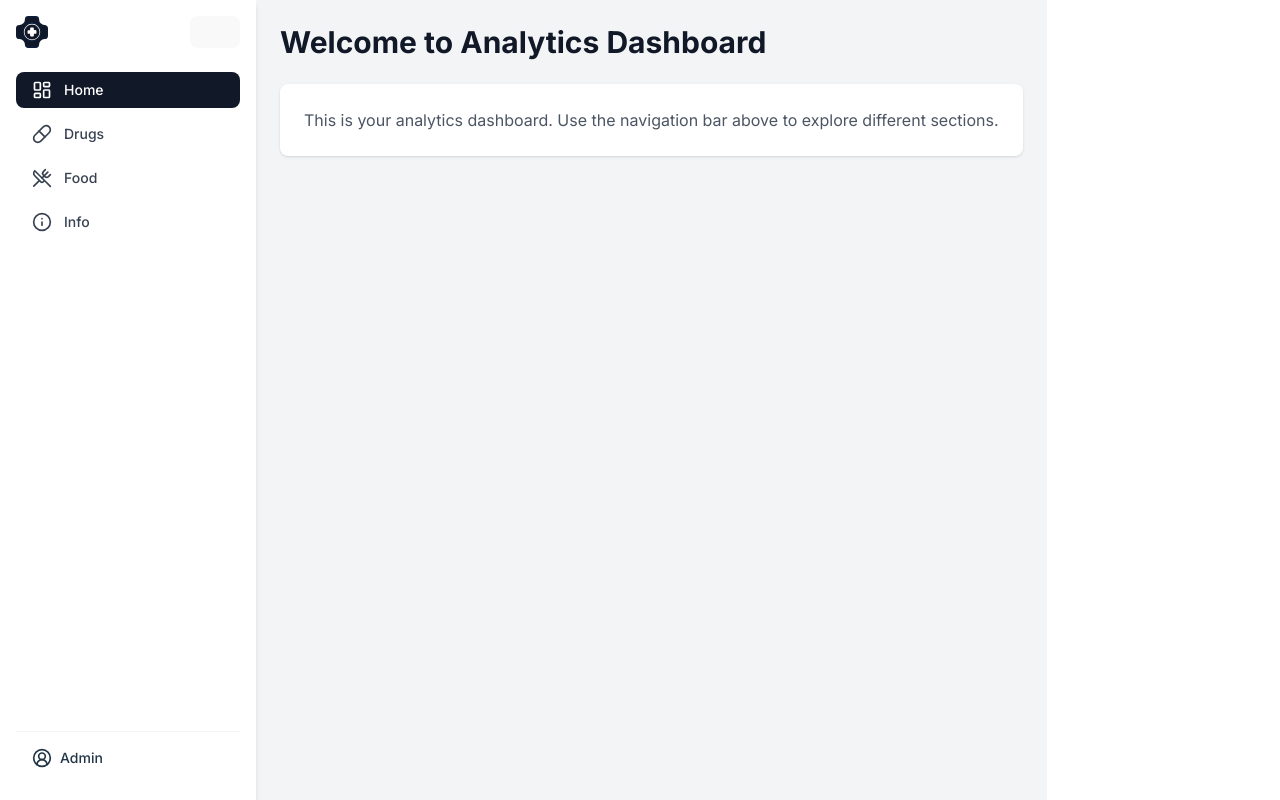
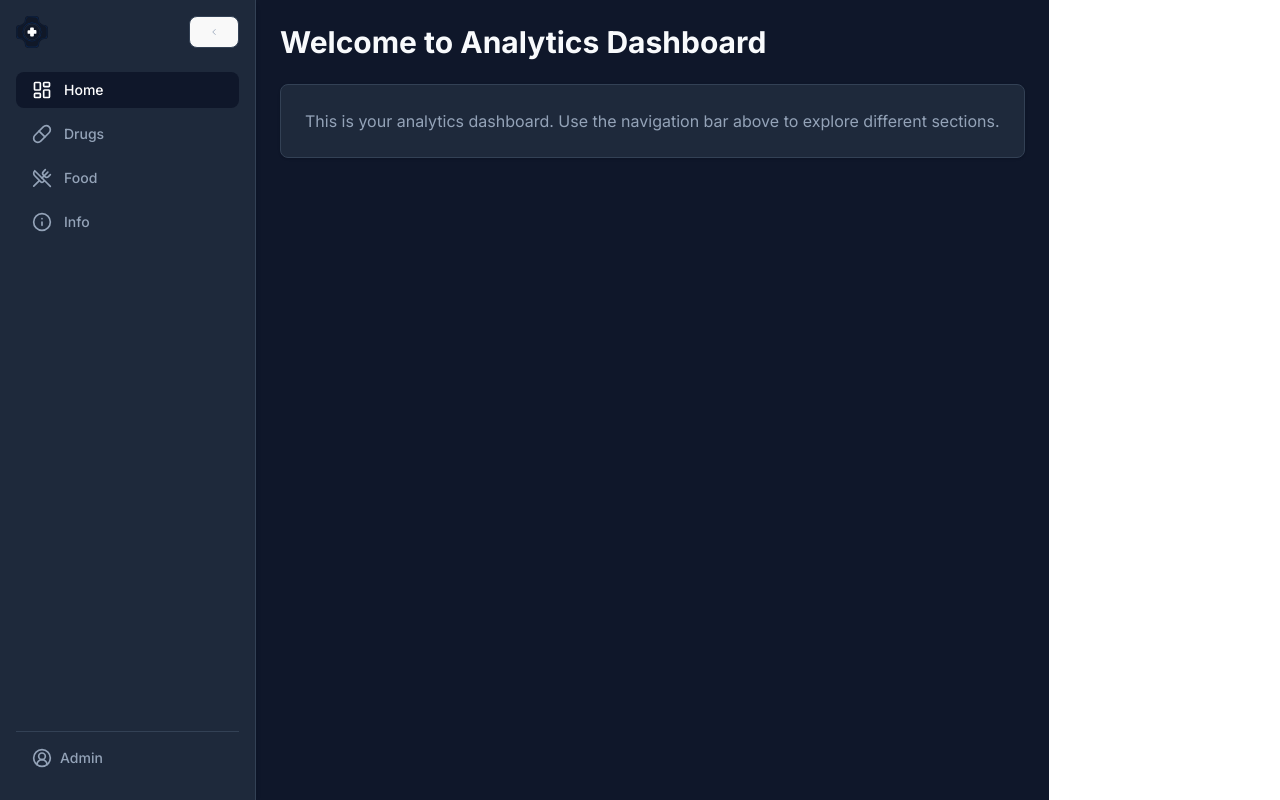
Before and after one commit to Kushal-Shrestha/claros-frontend-assignment, a React (Vite) app: page / in a window 1280 px wide. Built offline with nearby package versions, Linux system fonts and the light colour scheme.

Commit message:
fix: Dashboard theme set to dark mode

```diff
--- a/src/components/drug-component-info/DrugComponentInfo.tsx
+++ b/src/components/drug-component-info/DrugComponentInfo.tsx
@@ -2,20 +2,20 @@ const DrugComponentInfo = () => {
   return (
     <div>
       {" "}
-      <h2 className="text-2xl font-semibold text-gray-800 mb-6 border-b pb-2">
+      <h2 className="text-2xl font-semibold text-text mb-6 border-b border-border pb-2">
         FDA Drug Data Dashboard
       </h2>
       {/* Description Section */}
-      <div className="mb-8 bg-gray-50 p-4 rounded-lg border border-gray-200">
-        <h3 className="text-lg font-semibold text-gray-800 mb-2">
+      <div className="mb-8 bg-background p-4 rounded-lg border border-border">
+        <h3 className="text-lg font-semibold text-text mb-2">
           About This Dashboard
         </h3>
-        <p className="text-gray-700 mb-2">
+        <p className="text-text-muted mb-2">
           This dashboard provides a comprehensive overview of drug-related data
           from the U.S. Food and Drug Administration (FDA). It combines three
           key data sources:
         </p>
-        <ul className="list-disc list-inside text-gray-700 space-y-1">
+        <ul className="list-disc list-inside text-text-muted space-y-1">
           <li>
             <strong>Drug Recalls:</strong> Information about drug products that
             have been recalled, including their status, reasons, and impact.
@@ -29,7 +29,7 @@ const DrugComponentInfo = () => {
             products, including warnings and usage instructions.
           </li>
         </ul>
-        <p className="text-gray-700 mt-2">
+        <p className="text-text-muted mt-2">
           The dashboard aims to help healthcare professionals, researchers, and
           the public track drug safety issues, monitor ongoing recalls, and
           understand patterns in drug-related incidents.
--- a/src/components/drug/DrugComponent.tsx
+++ b/src/components/drug/DrugComponent.tsx
@@ -20,17 +20,15 @@ const DrugsComponent = () => {
   }, [dispatch, filter, searchTerm]);
 
   return (
-    <div className="mt-6 p-6 bg-white rounded-xl shadow-lg">
+    <div className="mt-6 p-6 bg-background-light rounded-xl shadow-lg border border-border">
       {/* Intro Component */}
       <DrugComponentInfo />
 
       {loading.initial && (
-        <div className="text-blue-600 text-sm animate-pulse">
-          Loading data...
-        </div>
+        <div className="text-accent text-sm animate-pulse">Loading data...</div>
       )}
       {error && (
-        <div className="text-red-500 bg-red-50 border border-red-200 rounded p-3">
+        <div className="text-red-300 bg-red-500/10 border border-red-500/20 rounded p-3">
           Error: {error}
         </div>
       )}
--- a/src/components/food/FoodComponent.tsx
+++ b/src/components/food/FoodComponent.tsx
@@ -1,5 +1,3 @@
-import React from "react";
-
 const FoodComponent = () => {
   return <div>FoodComponent</div>;
 };
--- a/src/components/home/Homepage.tsx
+++ b/src/components/home/Homepage.tsx
@@ -1,13 +1,11 @@
-import React from "react";
-
 const Homepage = () => {
   return (
     <div className="container mx-auto">
-      <h1 className="text-3xl font-bold text-gray-900 mb-6">
+      <h1 className="text-3xl font-bold text-text mb-6">
         Welcome to Analytics Dashboard
       </h1>
-      <div className="bg-white rounded-lg shadow p-6">
-        <p className="text-gray-600">
+      <div className="bg-background-light rounded-lg shadow p-6 border border-border">
+        <p className="text-text-muted">
           This is your analytics dashboard. Use the navigation bar above to
           explore different sections.
         </p>
--- a/src/components/info/InfoComponent.tsx
+++ b/src/components/info/InfoComponent.tsx
@@ -1,5 +1,3 @@
-import React from "react";
-
 const InfoComponent = () => {
   return <div>InfoComponent</div>;
 };
--- a/src/components/nav-bar/NavBarComponent.tsx
+++ b/src/components/nav-bar/NavBarComponent.tsx
@@ -23,12 +23,12 @@ const SidebarLayout = () => {
   ];
 
   return (
-    <div className="flex min-h-screen bg-gray-100">
+    <div className="flex min-h-screen bg-background">
       {/* Sidebar */}
       <div
         className={`${
           isCollapsed ? "w-20" : "w-64"
-        } bg-white shadow-md p-4 flex flex-col justify-between transition-all duration-300 h-screen sticky top-0`}
+        } bg-background-light shadow-md p-4 flex flex-col justify-between transition-all duration-300 h-screen sticky top-0 border-r border-border`}
       >
         <div>
           {/* Logo + Toggle */}
@@ -39,12 +39,18 @@ const SidebarLayout = () => {
               className={`h-8 ${isCollapsed ? "mx-auto h-6" : ""}`}
             />
             {!isCollapsed && (
-              <button onClick={toggleSidebar} className="text-gray-100">
+              <button
+                onClick={toggleSidebar}
+                className="text-text-muted hover:text-text"
+              >
                 <ChevronLeft size={10} />
               </button>
             )}
             {isCollapsed && (
-              <button onClick={toggleSidebar} className="text-gray-100">
+              <button
+                onClick={toggleSidebar}
+                className="text-text-muted hover:text-text"
+              >
                 <ChevronRight size={10} />
               </button>
             )}
@@ -59,8 +65,8 @@ const SidebarLayout = () => {
                 className={({ isActive }) =>
                   `flex items-center gap-3 px-4 py-2 rounded-lg transition-colors ${
                     isActive
-                      ? "bg-gray-900 text-white"
-                      : "text-gray-700 hover:bg-gray-100"
+                      ? "bg-primary text-white"
+                      : "text-text-muted hover:bg-background-lighter hover:text-text"
                   } ${isCollapsed ? "justify-center" : ""}`
                 }
               >
@@ -72,10 +78,12 @@ const SidebarLayout = () => {
         </div>
 
         {/* User */}
-        <div className="p-4 border-t border-gray-100">
+        <div className="p-4 border-t border-border">
           <div className="flex items-center gap-2">
-            <CircleUserRound className="w-5 h-5" />
-            {!isCollapsed && <span className="text-sm font-medium">Admin</span>}
+            <CircleUserRound className="w-5 h-5 text-text-muted" />
+            {!isCollapsed && (
+              <span className="text-sm font-medium text-text-muted">Admin</span>
+            )}
           </div>
         </div>
       </div>
--- a/src/index.css
+++ b/src/index.css
@@ -15,9 +15,9 @@ body,
   line-height: 1.5;
   font-weight: 400;
 
-  color-scheme: light dark;
-  color: rgba(0, 0, 0, 0.87);
-  background-color: #f1f1f1;
+  color-scheme: dark;
+  color: theme("colors.text.DEFAULT");
+  background-color: theme("colors.background.DEFAULT");
 
   font-synthesis: none;
   text-rendering: optimizeLegibility;
@@ -27,11 +27,12 @@ body,
 
 a {
   font-weight: 500;
-  color: #646cff;
+  color: theme("colors.accent");
   text-decoration: inherit;
 }
 a:hover {
-  color: #535bf2;
+  color: theme("colors.accent");
+  opacity: 0.8;
 }
 
 body {
@@ -45,25 +46,29 @@ body {
 h1 {
   font-size: 3.2em;
   line-height: 1.1;
+  color: theme("colors.text.DEFAULT");
 }
 
 button {
   border-radius: 8px;
-  border: 1px solid transparent;
+  border: 1px solid theme("colors.border.DEFAULT");
   padding: 0.6em 1.2em;
   font-size: 1em;
   font-weight: 500;
   font-family: inherit;
-  background-color: #1a1a1a;
+  background-color: theme("colors.background.light");
+  color: theme("colors.text.DEFAULT");
   cursor: pointer;
-  transition: border-color 0.25s;
+  transition: all 0.25s;
 }
 button:hover {
-  border-color: #646cff;
+  border-color: theme("colors.accent");
+  background-color: theme("colors.background.lighter");
 }
 button:focus,
 button:focus-visible {
-  outline: 4px auto -webkit-focus-ring-color;
+  outline: 2px solid theme("colors.accent");
+  outline-offset: 2px;
 }
 
 @media (prefers-color-scheme: light) {
--- a/src/redux/drugSlice.ts
+++ b/src/redux/drugSlice.ts
@@ -18,7 +18,6 @@ export const fetchDrugs = createAsyncThunk(
         searchParams.push(`status:"${status}"`);
       }
       if (searchTerm) {
-        // Use a more flexible search pattern for product description
         searchParams.push(`product_description:${searchTerm}`);
       }
 
--- a/tailwind.config.js
+++ b/tailwind.config.js
@@ -4,8 +4,23 @@ export default {
   theme: {
     extend: {
       colors: {
-        primary: "#101828", // Primary Color
-        secondary: "#364153", // Secondary Color
+        primary: "#0F172A", // Darker primary color
+        secondary: "#1E293B", // Darker secondary color
+        accent: "#3B82F6", // Blue accent color
+        background: {
+          DEFAULT: "#0F172A",
+          light: "#1E293B",
+          lighter: "#334155",
+        },
+        text: {
+          DEFAULT: "#F8FAFC",
+          muted: "#94A3B8",
+          dark: "#475569",
+        },
+        border: {
+          DEFAULT: "#334155",
+          light: "#475569",
+        },
       },
     },
   },
```
Also changed, not shown: src/components/recent-recalls-table/RecentRecallTableComponent.tsx (+33 -41 lines).
